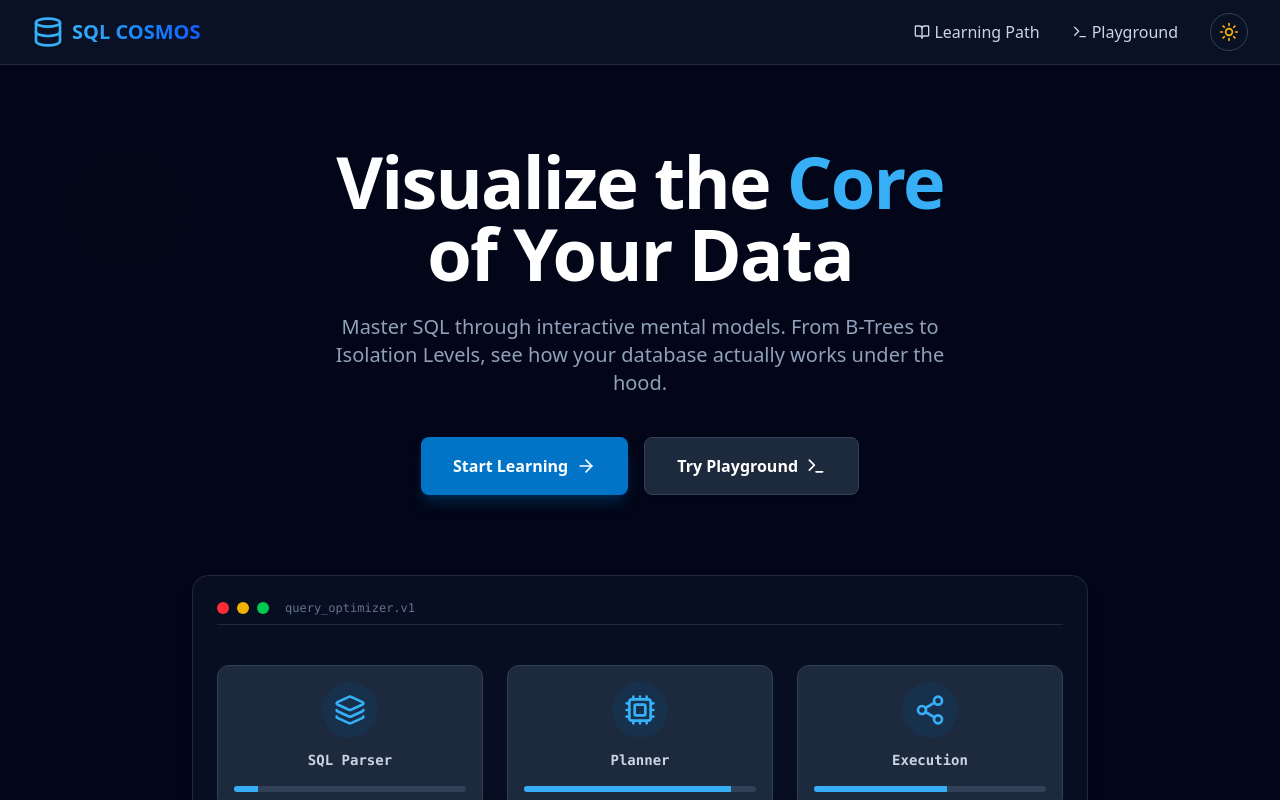
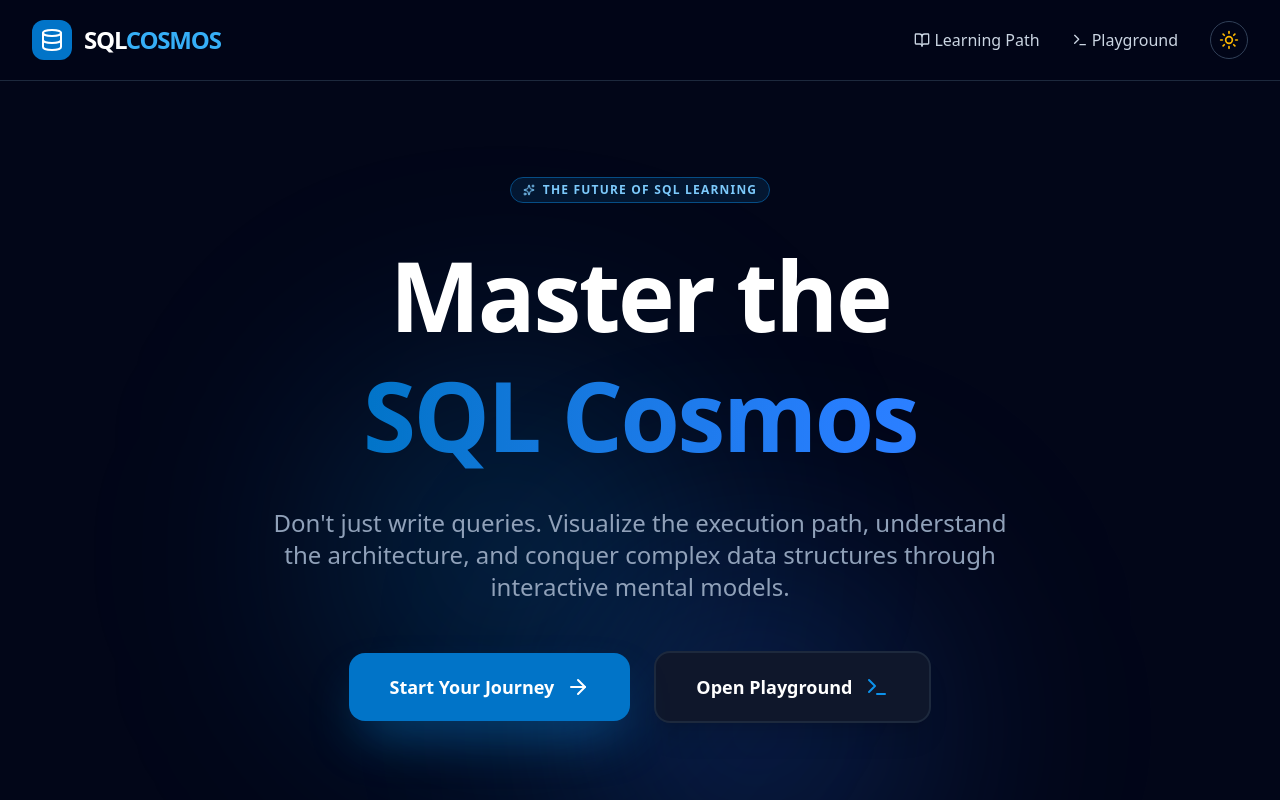
Before and after one commit to subhajitlucky/sqlviz, a React (Vite) app: page / in a window 1280 px wide. Shown: the top 800 px of the page. Built offline with nearby package versions, Linux system fonts and the light colour scheme.

Commit message:
refactor: complete rewrite of homepage and global theme architecture for tailwind v4

```diff
--- a/src/App.jsx
+++ b/src/App.jsx
@@ -36,17 +36,19 @@ function App() {
 
   return (
     <Router>
-      {/* THEME WRAPPER: Root level classes are now handled in useEffect, but we keep the class here for local scope safety */}
+      {/* THEME WRAPPER: Root level classes are now handled in index.css body layer */}
       <div className={`${theme === 'dark' ? 'dark' : ''} min-h-screen flex flex-col transition-colors duration-300`}>
 
         {/* Navigation */}
-        <nav className="border-b border-slate-200 dark:border-slate-800 bg-white/70 dark:bg-slate-900/70 backdrop-blur-md sticky top-0 z-50">
+        <nav className="border-b border-slate-200 dark:border-slate-800 bg-white/80 dark:bg-slate-950/80 backdrop-blur-xl sticky top-0 z-50">
           <div className="max-w-7xl mx-auto px-4 sm:px-6 lg:px-8">
-            <div className="flex justify-between h-16 items-center">
-              <Link to="/" className="flex items-center space-x-2 z-50" onClick={closeMenu}>
-                <Database className="w-8 h-8 text-sapphire-600 dark:text-sapphire-400" />
-                <span className="text-xl font-bold bg-gradient-to-r from-sapphire-600 to-blue-700 dark:from-sapphire-400 dark:to-blue-600 bg-clip-text text-transparent">
-                  SQL COSMOS
+            <div className="flex justify-between h-20 items-center">
+              <Link to="/" className="flex items-center space-x-3 z-50" onClick={closeMenu}>
+                <div className="p-2 rounded-xl bg-sapphire-600">
+                  <Database className="w-6 h-6 text-white" />
+                </div>
+                <span className="text-2xl font-black tracking-tighter text-slate-900 dark:text-white">
+                  SQL<span className="text-sapphire-600 dark:text-sapphire-400">COSMOS</span>
                 </span>
               </Link>
 
@@ -102,18 +104,18 @@ function App() {
                   <Link
                     to="/path"
                     onClick={closeMenu}
-                    className="flex items-center space-x-3 p-4 rounded-xl text-slate-600 dark:text-slate-300 hover:bg-sapphire-50 dark:hover:bg-sapphire-900/20"
+                    className="flex items-center space-x-3 p-4 rounded-2xl text-slate-600 dark:text-slate-300 hover:bg-sapphire-50 dark:hover:bg-sapphire-900/30 transition-all font-bold"
                   >
-                    <BookOpen className="w-5 h-5" />
-                    <span className="font-semibold">Learning Path</span>
+                    <BookOpen className="w-5 h-5 text-sapphire-600" />
+                    <span>Learning Path</span>
                   </Link>
                   <Link
                     to="/playground"
                     onClick={closeMenu}
-                    className="flex items-center space-x-3 p-4 rounded-xl text-slate-600 dark:text-slate-300 hover:bg-sapphire-50 dark:hover:bg-sapphire-900/20"
+                    className="flex items-center space-x-3 p-4 rounded-2xl text-slate-600 dark:text-slate-300 hover:bg-sapphire-50 dark:hover:bg-sapphire-900/30 transition-all font-bold"
                   >
-                    <Terminal className="w-5 h-5" />
-                    <span className="font-semibold">Playground</span>
+                    <Terminal className="w-5 h-5 text-sapphire-600" />
+                    <span>Playground</span>
                   </Link>
                 </div>
               </motion.div>
--- a/src/index.css
+++ b/src/index.css
@@ -1,18 +1,6 @@
 @import "tailwindcss";
 
-/*
-   THEME REVOLUTION:
-   Standard Tailwind v4 config doesn't play nice with external state for darkMode.
-   We now use the "Thematic Wrapper" pattern in App.jsx.
-*/
-
 @variant dark (&:where(.dark, .dark *));
-
-@layer base {
-  body {
-    @apply antialiased transition-colors duration-300 bg-slate-50 text-slate-900 dark:bg-slate-950 dark:text-slate-100;
-  }
-}
 
 @theme {
   --color-sapphire-50: #f0f7ff;
@@ -28,32 +16,32 @@
   --color-sapphire-950: #07294a;
 }
 
-@keyframes shimmer {
-  0% { transform: translateX(-100%) skewX(-35deg); }
-  100% { transform: translateX(200%) skewX(-35deg); }
+@layer base {
+  * {
+    @apply border-slate-200 dark:border-slate-800;
+  }
+
+  body {
+    @apply antialiased transition-colors duration-300 bg-slate-50 text-slate-900 dark:bg-slate-950 dark:text-slate-100;
+    font-feature-settings: "rlig" 1, "calt" 1;
+  }
 }
 
-.shimmer-sweep {
-  position: relative;
-  overflow: hidden;
+@keyframes blob {
+  0% { transform: translate(0px, 0px) scale(1); }
+  33% { transform: translate(30px, -50px) scale(1.1); }
+  66% { transform: translate(-20px, 20px) scale(0.9); }
+  100% { transform: translate(0px, 0px) scale(1); }
 }
 
-.shimmer-sweep::after {
-  content: '';
-  position: absolute;
-  top: 0;
-  left: 0;
-  width: 100%;
-  height: 100%;
-  background: linear-gradient(
-    to right,
-    transparent,
-    rgba(255, 255, 255, 0.05),
-    transparent
-  );
-  transform: translateX(-100%) skewX(-35deg);
+.animate-blob {
+  animation: blob 7s infinite;
 }
 
-.group:hover .shimmer-sweep::after {
-  animation: shimmer 1.5s infinite;
+.animation-delay-2000 {
+  animation-delay: 2s;
 }
+
+.animation-delay-4000 {
+  animation-delay: 4s;
+}
--- a/src/pages/Home.jsx
+++ b/src/pages/Home.jsx
@@ -1,102 +1,103 @@
 import React from 'react';
 import { motion } from 'framer-motion';
 import { Link } from 'react-router-dom';
-import { Database, Zap, ArrowRight, Layers, Cpu, Share2, Terminal } from 'lucide-react';
+import { Database, Zap, ArrowRight, Layers, Cpu, Share2, Terminal, Sparkles, ShieldCheck, Box } from 'lucide-react';
 
 const Home = () => {
+  const containerVariants = {
+    hidden: { opacity: 0 },
+    visible: {
+      opacity: 1,
+      transition: { staggerChildren: 0.1, delayChildren: 0.3 }
+    }
+  };
+
+  const itemVariants = {
+    hidden: { y: 20, opacity: 0 },
+    visible: { y: 0, opacity: 1 }
+  };
+
   return (
-    <div className="relative overflow-hidden bg-slate-50 dark:bg-slate-950 transition-colors duration-300">
-      {/* Background Blobs */}
-      <div className="absolute top-0 -left-4 w-72 h-72 bg-sapphire-400 dark:bg-sapphire-600 rounded-full mix-blend-multiply filter blur-3xl opacity-10 dark:opacity-20 animate-blob"></div>
-      <div className="absolute top-0 -right-4 w-72 h-72 bg-blue-400 dark:bg-blue-600 rounded-full mix-blend-multiply filter blur-3xl opacity-10 dark:opacity-20 animate-blob animation-delay-2000"></div>
+    <div className="flex-grow relative flex flex-col items-center justify-center overflow-hidden">
+      {/* Dynamic Background Elements */}
+      <div className="absolute inset-0 z-0 pointer-events-none">
+        <div className="absolute top-1/4 left-1/4 w-96 h-96 bg-sapphire-500/10 dark:bg-sapphire-500/20 rounded-full blur-[120px] animate-blob" />
+        <div className="absolute bottom-1/4 right-1/4 w-96 h-96 bg-blue-500/10 dark:bg-blue-500/20 rounded-full blur-[120px] animate-blob animation-delay-2000" />
+      </div>
 
-      <div className="max-w-7xl mx-auto px-4 sm:px-6 lg:px-8 pt-20 pb-16 relative">
-        <div className="text-center">
-          <motion.div
-            initial={{ opacity: 0, y: 20 }}
-            animate={{ opacity: 1, y: 0 }}
-            transition={{ duration: 0.5 }}
-          >
-            <h1 className="text-4xl md:text-7xl font-extrabold tracking-tight mb-6 text-slate-900 dark:text-white px-2">
-              Visualize the <span className="text-sapphire-600 dark:text-sapphire-400">Core</span> <br className="hidden sm:block" />
-              of Your Data
-            </h1>
-            <p className="text-lg md:text-xl text-slate-600 dark:text-slate-400 max-w-2xl mx-auto mb-10 px-4">
-              Master SQL through interactive mental models. From B-Trees to Isolation Levels, see how your database actually works under the hood.
-            </p>
+      <div className="max-w-7xl mx-auto px-4 sm:px-6 lg:px-8 py-24 relative z-10">
+        <motion.div
+          className="text-center"
+          variants={containerVariants}
+          initial="hidden"
+          animate="visible"
+        >
+          {/* Badge */}
+          <motion.div variants={itemVariants} className="inline-flex items-center space-x-2 px-3 py-1 rounded-full bg-sapphire-100 dark:bg-sapphire-900/30 border border-sapphire-200 dark:border-sapphire-800 text-sapphire-700 dark:text-sapphire-300 text-xs font-bold uppercase tracking-widest mb-8">
+            <Sparkles className="w-3 h-3" />
+            <span>The Future of SQL Learning</span>
           </motion.div>
 
+          {/* Hero Title */}
+          <motion.h1
+            variants={itemVariants}
+            className="text-5xl md:text-8xl font-black tracking-tight text-slate-900 dark:text-white leading-tight mb-8"
+          >
+            Master the <br />
+            <span className="bg-gradient-to-r from-sapphire-600 to-blue-500 bg-clip-text text-transparent">
+              SQL Cosmos
+            </span>
+          </motion.h1>
+
+          {/* Description */}
+          <motion.p
+            variants={itemVariants}
+            className="text-xl md:text-2xl text-slate-600 dark:text-slate-400 max-w-3xl mx-auto mb-12 font-medium"
+          >
+            Don't just write queries. Visualize the execution path, understand the architecture, and conquer complex data structures through interactive mental models.
+          </motion.p>
+
+          {/* Action Buttons */}
           <motion.div
-            className="flex flex-col sm:flex-row justify-center gap-4 mb-20"
-            initial={{ opacity: 0 }}
-            animate={{ opacity: 1 }}
-            transition={{ delay: 0.2 }}
+            variants={itemVariants}
+            className="flex flex-col sm:flex-row items-center justify-center gap-6"
           >
-            <Link to="/path" className="px-8 py-4 bg-sapphire-600 hover:bg-sapphire-700 text-white rounded-lg font-bold flex items-center justify-center transition-all shadow-lg shadow-sapphire-500/20">
-              Start Learning <ArrowRight className="ml-2 w-5 h-5" />
+            <Link
+              to="/path"
+              className="group relative px-10 py-5 bg-sapphire-600 hover:bg-sapphire-700 text-white rounded-2xl font-black text-lg flex items-center transition-all transform hover:scale-105 shadow-2xl shadow-sapphire-500/40"
+            >
+              Start Your Journey
+              <ArrowRight className="ml-3 w-6 h-6 group-hover:translate-x-1 transition-transform" />
             </Link>
-            <Link to="/playground" className="px-8 py-4 bg-white dark:bg-slate-800 hover:bg-slate-50 dark:hover:bg-slate-700 text-slate-900 dark:text-white rounded-lg font-bold flex items-center justify-center transition-all border border-slate-200 dark:border-slate-700 shadow-sm">
-              Try Playground <Terminal className="ml-2 w-5 h-5" />
+            <Link
+              to="/playground"
+              className="px-10 py-5 bg-white dark:bg-slate-900 hover:bg-slate-50 dark:hover:bg-slate-800 text-slate-900 dark:text-white rounded-2xl font-black text-lg flex items-center transition-all border-2 border-slate-200 dark:border-slate-800 shadow-xl transform hover:scale-105"
+            >
+              Open Playground
+              <Terminal className="ml-3 w-6 h-6 text-sapphire-500" />
             </Link>
           </motion.div>
 
-          {/* Execution Flow Visualization Preview */}
+          {/* Features Grid */}
           <motion.div
-            className="relative max-w-4xl mx-auto p-4 md:p-6 rounded-2xl border border-slate-200 dark:border-slate-800 bg-white/50 dark:bg-slate-900/50 backdrop-blur-sm shadow-xl overflow-hidden"
-            initial={{ opacity: 0, scale: 0.95 }}
-            animate={{ opacity: 1, scale: 1 }}
-            transition={{ delay: 0.4 }}
+            variants={itemVariants}
+            className="mt-32 grid grid-cols-1 md:grid-cols-3 gap-8"
           >
-            <div className="flex items-center space-x-2 mb-6 border-b border-slate-100 dark:border-slate-800 pb-2">
-              <div className="w-3 h-3 rounded-full bg-red-500"></div>
-              <div className="w-3 h-3 rounded-full bg-yellow-500"></div>
-              <div className="w-3 h-3 rounded-full bg-green-500"></div>
-              <span className="text-[10px] md:text-xs text-slate-400 dark:text-slate-500 font-mono ml-2">query_optimizer.v1</span>
-            </div>
-
-            <div className="grid grid-cols-1 sm:grid-cols-3 gap-6 py-4">
-              <div className="p-4 rounded-xl bg-slate-50 dark:bg-slate-800 border border-slate-200 dark:border-slate-700 flex flex-col items-center">
-                <div className="p-3 rounded-full bg-sapphire-50 dark:bg-sapphire-900/30 mb-3">
-                  <Layers className="w-6 h-6 md:w-8 md:h-8 text-sapphire-600 dark:text-sapphire-400" />
+            {[
+              { icon: Layers, title: "Query Parsing", desc: "See how your SQL is broken down into relational algebra." },
+              { icon: Cpu, title: "Execution Plans", desc: "Watch the optimizer choose between Index Seeks and Seq Scans." },
+              { icon: ShieldCheck, title: "Isolation Levels", desc: "Simulate race conditions and understand transaction safety." }
+            ].map((feature, i) => (
+              <div key={i} className="p-8 rounded-3xl bg-white/50 dark:bg-slate-900/50 backdrop-blur-md border border-slate-200 dark:border-slate-800 text-left hover:border-sapphire-500 transition-colors group">
+                <div className="w-14 h-14 rounded-2xl bg-sapphire-500/10 flex items-center justify-center mb-6 group-hover:bg-sapphire-500 group-hover:text-white transition-all">
+                  <feature.icon className="w-7 h-7 text-sapphire-600 dark:text-sapphire-400 group-hover:text-inherit" />
                 </div>
-                <span className="text-xs md:text-sm font-mono font-bold text-slate-700 dark:text-slate-300">SQL Parser</span>
-                <div className="w-full h-1.5 bg-slate-200 dark:bg-slate-700 mt-4 rounded-full overflow-hidden">
-                  <motion.div
-                    className="h-full bg-sapphire-500 dark:bg-sapphire-400"
-                    animate={{ width: ["0%", "100%", "0%"] }}
-                    transition={{ duration: 3, repeat: Infinity }}
-                  />
-                </div>
+                <h3 className="text-xl font-bold text-slate-900 dark:text-white mb-3">{feature.title}</h3>
+                <p className="text-slate-600 dark:text-slate-400 leading-relaxed">{feature.desc}</p>
               </div>
-              <div className="p-4 rounded-xl bg-slate-50 dark:bg-slate-800 border border-slate-200 dark:border-slate-700 flex flex-col items-center">
-                <div className="p-3 rounded-full bg-sapphire-50 dark:bg-sapphire-900/30 mb-3">
-                  <Cpu className="w-6 h-6 md:w-8 md:h-8 text-sapphire-600 dark:text-sapphire-400" />
-                </div>
-                <span className="text-xs md:text-sm font-mono font-bold text-slate-700 dark:text-slate-300">Planner</span>
-                <div className="w-full h-1.5 bg-slate-200 dark:bg-slate-700 mt-4 rounded-full overflow-hidden">
-                   <motion.div
-                    className="h-full bg-sapphire-500 dark:bg-sapphire-400"
-                    animate={{ width: ["0%", "100%", "0%"] }}
-                    transition={{ duration: 3, repeat: Infinity, delay: 1 }}
-                  />
-                </div>
-              </div>
-              <div className="p-4 rounded-xl bg-slate-50 dark:bg-slate-800 border border-slate-200 dark:border-slate-700 flex flex-col items-center">
-                <div className="p-3 rounded-full bg-sapphire-50 dark:bg-sapphire-900/30 mb-3">
-                  <Share2 className="w-6 h-6 md:w-8 md:h-8 text-sapphire-600 dark:text-sapphire-400" />
-                </div>
-                <span className="text-xs md:text-sm font-mono font-bold text-slate-700 dark:text-slate-300">Execution</span>
-                <div className="w-full h-1.5 bg-slate-200 dark:bg-slate-700 mt-4 rounded-full overflow-hidden">
-                   <motion.div
-                    className="h-full bg-sapphire-500 dark:bg-sapphire-400"
-                    animate={{ width: ["0%", "100%", "0%"] }}
-                    transition={{ duration: 3, repeat: Infinity, delay: 2 }}
-                  />
-                </div>
-              </div>
-            </div>
+            ))}
           </motion.div>
-        </div>
+        </motion.div>
       </div>
     </div>
   );
```
